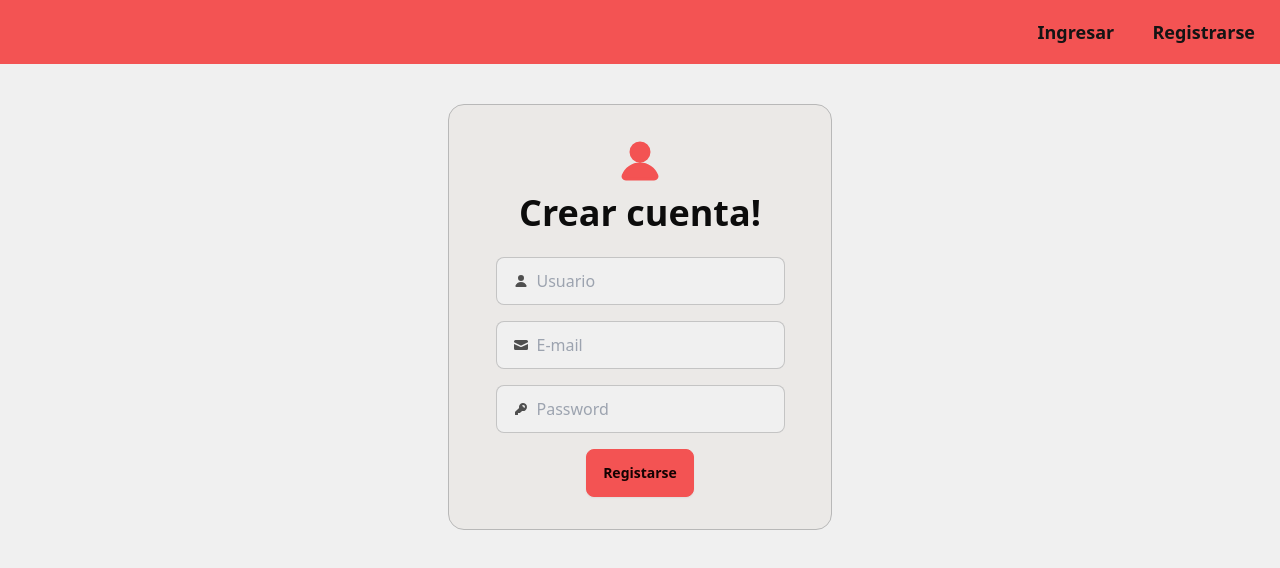
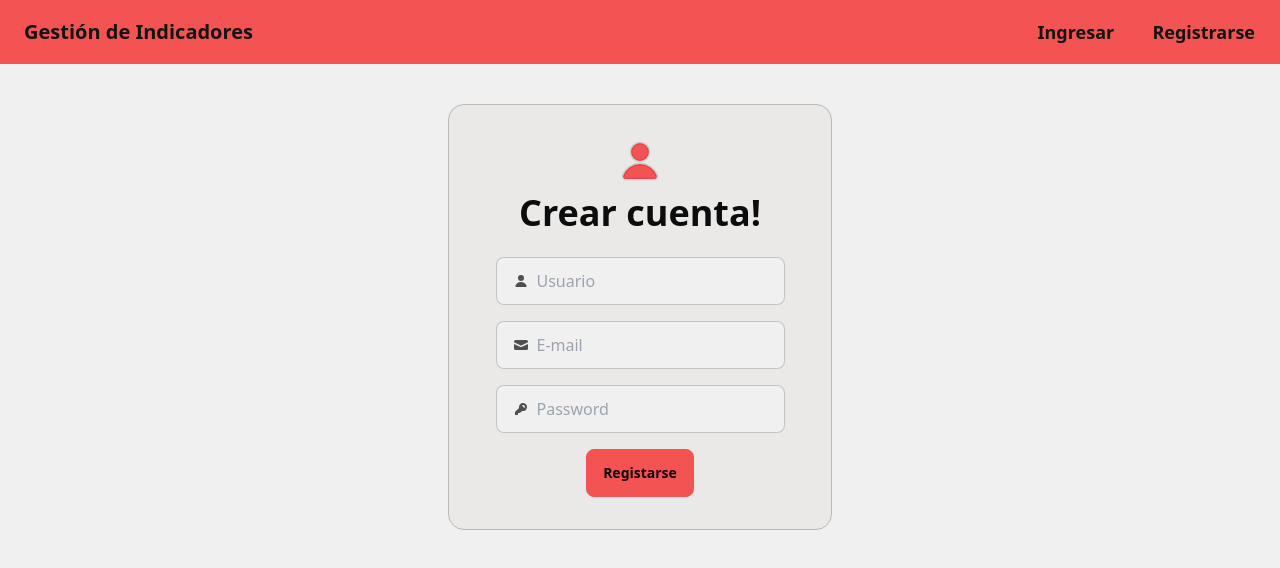
Before and after one commit to Erickype/DGC_gestion_indicadores, a SvelteKit app in the folder DGC_gestion_indicadores_frontend/: page /register in a window 1280 px wide. Shown: the top 568 px of the page. Built offline with nearby package versions, Linux system fonts and the light colour scheme; no server answers.

Commit message:
Finish auto routing based on user role

```diff
--- a/DGC_gestion_indicadores_frontend/src/routes/register/+page.svelte
+++ b/DGC_gestion_indicadores_frontend/src/routes/(auth)/login/+page.svelte
@@ -3,23 +3,23 @@
 	import Avatar from '$lib/icons/avatar.svelte';
 	import Info from '$lib/icons/info.svelte';
 	import Key from '$lib/icons/key.svelte';
-	import Letter from '$lib/icons/letter.svelte';
+	import Login from '$lib/icons/login.svelte';
 	import type { ActionData } from './$types';
 
 	export let form: ActionData;
 </script>
 
 <svelte:head>
-	<title>Registrarse</title>
+	<title>Ingresar</title>
 </svelte:head>
 
 <div class="flex items-center justify-center mt-10">
 	<div class="card card-bordered bg-accent/10 border-secondary w-96 text-secondary-content">
 		<div class="card-body items-center text-center">
-			<Avatar customClass="fill-primary stroke-primary w-12 h-12"></Avatar>
-			<h1 class="card-title text-4xl font-bold mb-4">Crear cuenta!</h1>
+			<Login customClass="fill-primary stroke-secondary-content/10 w-14 h-14"></Login>
+			<h1 class="card-title text-4xl font-bold mb-4">Bienvenido!</h1>
 
-			<form action="?/register" method="POST" use:enhance>
+			<form action="?/login" method="POST" use:enhance>
 				<label class="input input-bordered flex items-center gap-2 mb-4" for="username">
 					<Avatar customClass="w-4 h-4 opacity-70"></Avatar>
 					<input
@@ -32,16 +32,11 @@
 					/>
 				</label>
 
-				<label class="input input-bordered flex items-center gap-2 mb-4" for="email">
-					<Letter customClass="w-4 h-4 opacity-70"></Letter>
-					<input class="glow" placeholder="E-mail" id="email" name="email" type="email" required />
-				</label>
-
 				<label class="input input-bordered flex items-center gap-2 mb-4" for="password">
 					<Key customClass="w-4 h-4 opacity-70"></Key>
 					<input
 						class="glow"
-						placeholder="Password"
+						placeholder="Contraseña"
 						id="password"
 						name="password"
 						type="password"
@@ -52,11 +47,11 @@
 				{#if form?.error}
 					<div role="alert" class="alert alert-warning mb-4">
 						<Info customClass="stroke-error w-6 h-6"></Info>
-						<span class="text-md">Error registrando usuario!</span>
+						<span class="text-md">Credenciales incorrectas!</span>
 					</div>
 				{/if}
 
-				<button class="btn btn-primary" type="submit">Registarse</button>
+				<button class="btn btn-primary" type="submit">Ingresar</button>
 			</form>
 		</div>
 	</div>
--- a/DGC_gestion_indicadores_frontend/src/routes/login/+page.svelte
+++ b/DGC_gestion_indicadores_frontend/src/routes/(auth)/register/+page.svelte
@@ -3,23 +3,23 @@
 	import Avatar from '$lib/icons/avatar.svelte';
 	import Info from '$lib/icons/info.svelte';
 	import Key from '$lib/icons/key.svelte';
-	import Login from '$lib/icons/login.svelte';
+	import Letter from '$lib/icons/letter.svelte';
 	import type { ActionData } from './$types';
 
 	export let form: ActionData;
 </script>
 
 <svelte:head>
-	<title>Ingresar</title>
+	<title>Registrarse</title>
 </svelte:head>
 
 <div class="flex items-center justify-center mt-10">
 	<div class="card card-bordered bg-accent/10 border-secondary w-96 text-secondary-content">
 		<div class="card-body items-center text-center">
-			<Login customClass="fill-primary stroke-primary w-12 h-12"></Login>
-			<h1 class="card-title text-4xl font-bold mb-4">Bienvenido!</h1>
+			<Avatar customClass="fill-primary stroke-secondary-content/10 w-12 h-12"></Avatar>
+			<h1 class="card-title text-4xl font-bold mb-4">Crear cuenta!</h1>
 
-			<form action="?/login" method="POST" use:enhance>
+			<form action="?/register" method="POST" use:enhance>
 				<label class="input input-bordered flex items-center gap-2 mb-4" for="username">
 					<Avatar customClass="w-4 h-4 opacity-70"></Avatar>
 					<input
@@ -32,11 +32,16 @@
 					/>
 				</label>
 
+				<label class="input input-bordered flex items-center gap-2 mb-4" for="email">
+					<Letter customClass="w-4 h-4 opacity-70"></Letter>
+					<input class="glow" placeholder="E-mail" id="email" name="email" type="email" required />
+				</label>
+
 				<label class="input input-bordered flex items-center gap-2 mb-4" for="password">
 					<Key customClass="w-4 h-4 opacity-70"></Key>
 					<input
 						class="glow"
-						placeholder="Contraseña"
+						placeholder="Password"
 						id="password"
 						name="password"
 						type="password"
@@ -47,11 +52,11 @@
 				{#if form?.error}
 					<div role="alert" class="alert alert-warning mb-4">
 						<Info customClass="stroke-error w-6 h-6"></Info>
-						<span class="text-md">Credenciales incorrectas!</span>
+						<span class="text-md">Error registrando usuario!</span>
 					</div>
 				{/if}
 
-				<button class="btn btn-primary" type="submit">Ingresar</button>
+				<button class="btn btn-primary" type="submit">Registarse</button>
 			</form>
 		</div>
 	</div>
--- a/DGC_gestion_indicadores_frontend/src/routes/+layout.svelte
+++ b/DGC_gestion_indicadores_frontend/src/routes/+layout.svelte
@@ -5,10 +5,8 @@
 </script>
 
 <div class="navbar bg-primary">
-	<div class="flex-1">
-		{#if $page.data.user}
-			<a href="/admin" class="btn btn-ghost text-lg">Admin</a>
-		{/if}
+	<div class="flex-1 pl-4">
+		<h1 class="text-xl font-semibold">Gestión de Indicadores</h1>
 	</div>
 	<div class="flex-none">
 		{#if !$page.data.user}
--- /dev/null
+++ b/DGC_gestion_indicadores_frontend/src/routes/+page.server.ts
@@ -0,0 +1,8 @@
+import { redirect } from "@sveltejs/kit";
+import type { PageServerLoad } from "./$types";
+
+export const load: PageServerLoad = async ({ locals }) => {
+    if (!locals.user) {
+        throw redirect(302, "/login")
+    }
+};
--- /dev/null
+++ b/DGC_gestion_indicadores_frontend/src/routes/information/+page.server.ts
@@ -0,0 +1,12 @@
+import { redirect } from "@sveltejs/kit";
+import type { PageServerLoad } from "./$types";
+
+export const load: PageServerLoad = async ({ locals }) => {
+    if (!locals.user) {
+        throw redirect(302, "/login")
+    }
+
+    if(locals.user.role === 3){
+        throw redirect(302, "/")
+    }
+};
```
Also changed, not shown: DGC_gestion_indicadores_frontend/src/routes/(auth)/login/+page.server.ts (renamed from DGC_gestion_indicadores_frontend/src/routes/login/+page.server.ts), DGC_gestion_indicadores_frontend/src/routes/(auth)/logout/+page.server.ts (renamed from DGC_gestion_indicadores_frontend/src/routes/logout/+page.server.ts), DGC_gestion_indicadores_frontend/src/routes/(auth)/register/+page.server.ts (renamed from DGC_gestion_indicadores_frontend/src/routes/register/+page.server.ts).
